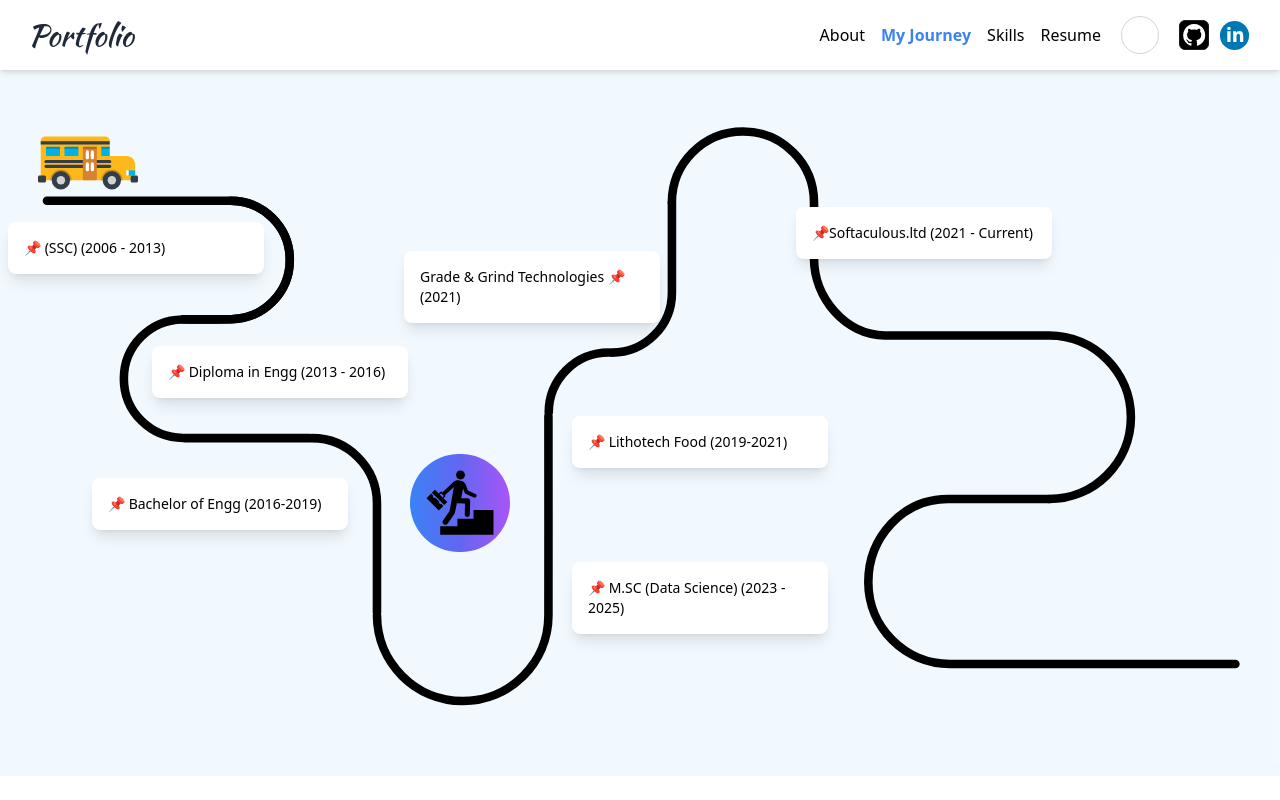
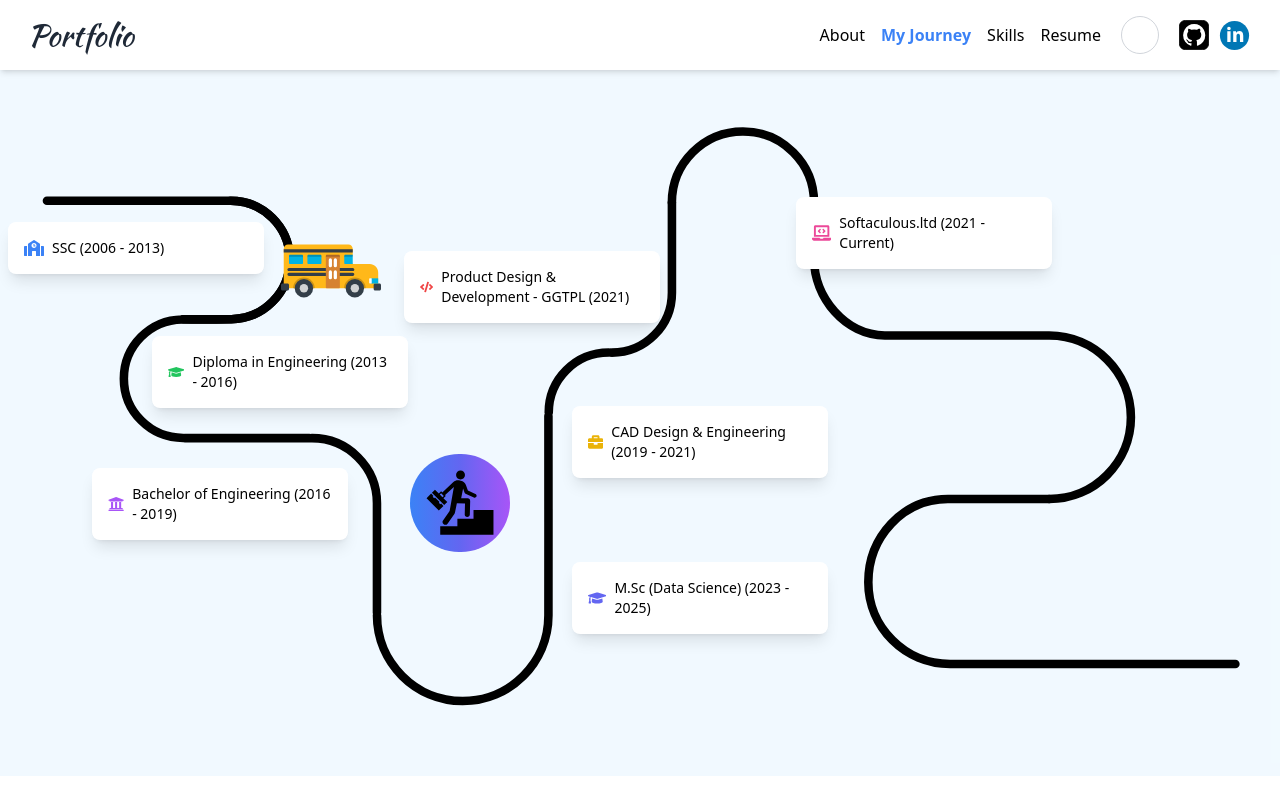
Before and after one commit to dnyaneshwarshekade/dPortfolio, a React (Vite) app: page /journey in a window 1280 px wide. Built offline with nearby package versions, Linux system fonts and the light colour scheme.

Commit message:
enhanced the journey page also added the bus animation

```diff
--- a/package.json
+++ b/package.json
@@ -13,6 +13,7 @@
     "framer-motion": "^12.4.7",
     "react": "^19.0.0",
     "react-dom": "^19.0.0",
+    "react-icons": "^5.5.0",
     "react-router-dom": "^7.2.0",
     "react-simple-typewriter": "^5.0.1"
   },
--- a/src/components/InfoModal.jsx
+++ b/src/components/InfoModal.jsx
@@ -1,41 +1,44 @@
-import React from 'react'
+import React from "react";
 
-function InfoModal({close, title, message}) {
-
-    if(!close) return null;
+function InfoModal({ close, title, message }) {
+    if (!close) return null;
 
     return (
-        <>
-            <div class="relative z-10" aria-labelledby="modal-title" role="dialog" aria-modal="true">
-                <div class="fixed inset-0 bg-gray-500/75 dark:bg-gray-900/75 transition-opacity" aria-hidden="true"></div>
-
-                <div class="fixed inset-0 z-10 w-screen overflow-y-auto">
-                    <div class="flex min-h-full items-center justify-center p-4 text-center sm:p-0">
-                        <div class="relative transform overflow-hidden rounded-lg bg-white dark:bg-gray-800 text-left shadow-xl transition-all sm:my-8 sm:w-full sm:max-w-md">
-                            <div class="bg-white dark:bg-gray-800 px-4 pt-5 pb-4 sm:p-6 sm:pb-4">
-                                <div class="sm:flex sm:items-start">
-                                    <div class="mx-auto flex size-12 shrink-0 items-center justify-center rounded-full bg-blue-100 dark:bg-blue-900 sm:mx-0 sm:size-10">
-                                        <svg class="size-6 text-blue-600 dark:text-blue-400" fill="none" viewBox="0 0 24 24" strokeWidth="1.5" stroke="currentColor" aria-hidden="true">
-                                            <path strokeLinecap="round" strokeLinejoin="round" d="M12 9v3.75m0 3.75h.007v.008H12v-.008ZM12 3a9 9 0 100 18 9 9 0 000-18z" />
-                                        </svg>
-                                    </div>
-                                    <div class="mt-3 text-center sm:mt-0 sm:ml-4 sm:text-left">
-                                        <h3 class="text-lg font-semibold text-gray-900 dark:text-white" id="modal-title">{title}</h3>
-                                        <div class="mt-2">
-                                            <p class="text-sm text-gray-600 dark:text-gray-300">{message}</p>
-                                        </div>
-                                    </div>
-                                </div>
-                            </div>
-                            <div class="bg-gray-50 dark:bg-gray-700 px-4 py-3 sm:flex sm:flex-row-reverse sm:px-6">
-                                <button onClick={close} type="button" class="inline-flex w-full justify-center rounded-md bg-blue-600 px-4 py-2 text-sm font-semibold text-white shadow-xs hover:bg-blue-500 sm:w-auto">OK</button>
-                            </div>
-                        </div>
+        <div className="fixed inset-0 z-50 flex items-center justify-center bg-black/50 backdrop-blur-sm">
+            <div className="bg-white dark:bg-gray-800 rounded-lg shadow-xl w-full max-w-md mx-4 p-6">
+                <div className="flex items-center space-x-4">
+                    <div className="p-3 bg-blue-100 dark:bg-blue-900 rounded-full">
+                        <svg
+                            className="w-6 h-6 text-blue-500 dark:text-blue-400"
+                            fill="none"
+                            stroke="currentColor"
+                            viewBox="0 0 24 24"
+                            xmlns="http://www.w3.org/2000/svg"
+                        >
+                            <path
+                                strokeLinecap="round"
+                                strokeLinejoin="round"
+                                strokeWidth={2}
+                                d="M12 9v3.75m0 3.75h.007v.008H12v-.008ZM12 3a9 9 0 100 18 9 9 0 000-18z"
+                            />
+                        </svg>
                     </div>
+                    <h3 className="text-lg font-semibold text-gray-900 dark:text-white">{title}</h3>
+                </div>
+                <div className="mt-4">
+                    <p className="text-sm text-gray-600 dark:text-gray-300 whitespace-pre-line">{message}</p>
+                </div>
+                <div className="mt-6 flex justify-end">
+                    <button
+                        onClick={close}
+                        className="px-4 py-2 bg-blue-600 text-white rounded-md hover:bg-blue-500 transition-colors"
+                    >
+                        OK
+                    </button>
                 </div>
             </div>
-        </>
-    )
+        </div>
+    );
 }
 
-export default InfoModal
+export default InfoModal;
--- a/src/components/Journey.jsx
+++ b/src/components/Journey.jsx
@@ -1,19 +1,21 @@
-import React, { useState } from "react";
+import React, { useState, useEffect } from "react";
 import SVGComponent from "./SVGComponent";
 import Bus from "./Bus";
 import Career from "./Career";
 import InfoModal from "./InfoModal";
+import JourneyData from "../data/JourneyData.json"; // Import the JSON data
+import { FaGraduationCap, FaBriefcase, FaCode, FaSchool, FaUniversity, FaLaptopCode } from "react-icons/fa"; // React Icons
 
 const Journey = () => {
-
     const [isModalOpen, setIsModalOpen] = useState(false);
     const [journeyTitle, setJourneyTitle] = useState("");
     const [journeyMessage, setJourneyMessage] = useState("");
+    const [busPosition, setBusPosition] = useState({ top: "21%", left: "4%" });
 
     const modalOpen = (title, message) => {
         setIsModalOpen(true);
         setJourneyTitle(title);
-        setJourneyMessage(message);
+        setJourneyMessage(message.join("\n")); // Convert array to string for display
     };
 
     const modalClose = () => {
@@ -22,57 +24,105 @@ const Journey = () => {
         setJourneyMessage("");
     };
 
+    // Bus animation logic
+    useEffect(() => {
+        const interval = setInterval(() => {
+            setBusPosition((prev) => {
+                let newLeft = parseFloat(prev.left) + 1;
+                let newTop = parseFloat(prev.top) + 0.5;
+                if (newLeft > 55) newLeft = 4; // Reset position
+                if (newTop > 77) newTop = 21;
+                return { top: `${newTop}%`, left: `${newLeft}%` };
+            });
+        }, 100);
+        return () => clearInterval(interval);
+    }, []);
+
     return (
         <>
-            <div className="w-screen h-full bg-sky-50/90 px-10 flex justify-between items-center dark:bg-[#060d1e]">
+            <div className="w-screen h-full bg-sky-50/90 px-4 md:px-10 flex justify-between items-center dark:bg-[#060d1e]">
                 <div className="pt-14 w-full relative">
                     {/* Main SVG Path */}
                     <SVGComponent className="relative w-full" />
-                    <div className="absolute top-[21%] left-[4%] w-[100px] h-[100px] transform -translate-x-1/2 -translate-y-1/2">
+                    {/* Animated Bus */}
+                    <div
+                        className="absolute w-[100px] h-[100px] transform -translate-x-1/2 -translate-y-1/2 transition-all duration-1000"
+                        style={{ top: busPosition.top, left: busPosition.left }}
+                    >
                         <Bus />
                     </div>
-                    {/* Journey Cards */}
+                    {/* Education Section */}
                     <div className="absolute top-[32%] left-[8%] text-black dark:text-white transform -translate-x-1/2 -translate-y-1/2">
-                        <div className="journeyCard" onClick={() => modalOpen("SSC", "2006 - 2013")}>
-                            📌 (SSC) (2006 - 2013)
+                        <div
+                            className="journeyCard p-4 bg-white/80 dark:bg-gray-800/80 backdrop-blur-sm rounded-lg shadow-md hover:shadow-lg transition-shadow cursor-pointer flex items-center space-x-2"
+                            onClick={() => modalOpen(JourneyData.education[0].title, JourneyData.education[0].message)}
+                        >
+                            <FaSchool className="text-blue-500 text-xl" />
+                            <span>{JourneyData.education[0].title}</span>
                         </div>
                     </div>
                     <div className="absolute top-[48%] left-[20%] text-black dark:text-white transform -translate-x-1/2 -translate-y-1/2">
-                        <div className="journeyCard" onClick={() => modalOpen("Diploma in Engg", "2013 - 2016")}>
-                            📌 Diploma in Engg (2013 - 2016)
+                        <div
+                            className="journeyCard p-4 bg-white/80 dark:bg-gray-800/80 backdrop-blur-sm rounded-lg shadow-md hover:shadow-lg transition-shadow cursor-pointer flex items-center space-x-2"
+                            onClick={() => modalOpen(JourneyData.education[1].title, JourneyData.education[1].message)}
+                        >
+                            <FaGraduationCap className="text-green-500 text-xl" />
+                            <span>{JourneyData.education[1].title}</span>
                         </div>
                     </div>
                     <div className="absolute top-[65%] left-[15%] text-black dark:text-white transform -translate-x-1/2 -translate-y-1/2">
-                        <div className="journeyCard" onClick={() => modalOpen("Bachelor of Engg", "2016-2019")}>
-                            📌 Bachelor of Engg (2016-2019)
+                        <div
+                            className="journeyCard p-4 bg-white/80 dark:bg-gray-800/80 backdrop-blur-sm rounded-lg shadow-md hover:shadow-lg transition-shadow cursor-pointer flex items-center space-x-2"
+                            onClick={() => modalOpen(JourneyData.education[2].title, JourneyData.education[2].message)}
+                        >
+                            <FaUniversity className="text-purple-500 text-xl" />
+                            <span>{JourneyData.education[2].title}</span>
                         </div>
                     </div>
                     <div className="absolute top-[77%] left-[55%] text-black dark:text-white transform -translate-x-1/2 -translate-y-1/2">
-                        <div className="journeyCard" onClick={() => modalOpen("M.SC (Data Science)", "2023 - 2025")}>
-                            📌 M.SC (Data Science) (2023 - 2025)
+                        <div
+                            className="journeyCard p-4 bg-white/80 dark:bg-gray-800/80 backdrop-blur-sm rounded-lg shadow-md hover:shadow-lg transition-shadow cursor-pointer flex items-center space-x-2"
+                            onClick={() => modalOpen(JourneyData.education[3].title, JourneyData.education[3].message)}
+                        >
+                            <FaGraduationCap className="text-indigo-500 text-xl" />
+                            <span>{JourneyData.education[3].title}</span>
                         </div>
                     </div>
+                    {/* Experience Section */}
+                    <div className="absolute top-[57%] left-[55%] text-black dark:text-white transform -translate-x-1/2 -translate-y-1/2">
+                        <div
+                            className="journeyCard p-4 bg-white/80 dark:bg-gray-800/80 backdrop-blur-sm rounded-lg shadow-md hover:shadow-lg transition-shadow cursor-pointer flex items-center space-x-2"
+                            onClick={() => modalOpen(JourneyData.experience[0].title, JourneyData.experience[0].message)}
+                        >
+                            <FaBriefcase className="text-yellow-500 text-xl" />
+                            <span>{JourneyData.experience[0].title}</span>
+                        </div>
+                    </div>
+                    <div className="absolute top-[37%] left-[41%] text-black dark:text-white transform -translate-x-1/2 -translate-y-1/2">
+                        <div
+                            className="journeyCard p-4 bg-white/80 dark:bg-gray-800/80 backdrop-blur-sm rounded-lg shadow-md hover:shadow-lg transition-shadow cursor-pointer flex items-center space-x-2"
+                            onClick={() => modalOpen(JourneyData.experience[1].title, JourneyData.experience[1].message)}
+                        >
+                            <FaCode className="text-red-500 text-xl" />
+                            <span>{JourneyData.experience[1].title}</span>
+                        </div>
+                    </div>
+                    <div className="absolute top-[30%] right-[5%] text-black dark:text-white transform -translate-x-1/2 -translate-y-1/2">
+                        <div
+                            className="journeyCard p-4 bg-white/80 dark:bg-gray-800/80 backdrop-blur-sm rounded-lg shadow-md hover:shadow-lg transition-shadow cursor-pointer flex items-center space-x-2"
+                            onClick={() => modalOpen(JourneyData.experience[2].title, JourneyData.experience[2].message)}
+                        >
+                            <FaLaptopCode className="text-pink-500 text-xl" />
+                            <span>{JourneyData.experience[2].title}</span>
+                        </div>
+                    </div>
+                    {/* Career Icon */}
                     <div className="absolute top-[65%] left-[35%] w-[100px] h-[100px] transform -translate-x-1/2 -translate-y-1/2">
                         <Career />
                     </div>
-                    <div className="absolute top-[57%] left-[55%] text-black dark:text-white transform -translate-x-1/2 -translate-y-1/2">
-                        <div className="journeyCard" onClick={() => modalOpen("Work Experience", "Lithotech Food (2019-2021)")}>
-                            📌 <a className="hover:text-indigo-400" target="_blank" href="https://www.lithotechfoodspicemachinery.com/">Lithotech Food </a> (2019-2021)
-                        </div>
-                    </div>
-                    <div className="absolute top-[37%] left-[41%] text-black dark:text-white transform -translate-x-1/2 -translate-y-1/2">
-                        <div className="journeyCard" onClick={() => modalOpen("Work Experience", "Grade & Grind Technologies (2021)")}>
-                            <a className="hover:text-indigo-400" target="_blank" href="http://ggtpl.com/">Grade & Grind Technologies 📌</a>(2021)
-                        </div>
-                    </div>
-                    <div className="absolute top-[30%] right-[5%] text-black dark:text-white transform -translate-x-1/2 -translate-y-1/2">
-                        <div className="journeyCard" onClick={() => modalOpen("Work Experience", "Softaculous.ltd (2021 - Current)")}>
-                            📌<a className="hover:text-indigo-400" target="_blank" href="http://softaculous.com/">Softaculous.ltd</a> (2021 - Current)
-                        </div>
-                    </div>
                 </div>
             </div>
-            {/* ✅ Fixed InfoModal */}
+            {/* InfoModal */}
             {isModalOpen && (
                 <InfoModal
                     close={modalClose}
--- a/src/data/JourneyData.json
+++ b/src/data/JourneyData.json
@@ -23,6 +23,14 @@
                 "Developed strong technical and analytical skills.",
                 "Worked on projects focusing on real-world applications."
             ]
+        },
+        {
+            "title": "M.Sc (Data Science) (2023 - 2025)",
+            "message": [
+                "Pursuing Master of Science in Data Science.",
+                "Gaining expertise in machine learning, data analysis, and big data technologies.",
+                "Working on advanced projects involving predictive modeling and data visualization."
+            ]
         }
     ],
     "experience": [
@@ -44,6 +52,15 @@
                 "Efficiently selected materials, calculated technical data, and generated BOMs to meet client requirements.",
                 "Implemented cost-cutting strategies and ensured material suitability and aesthetics in product development."
             ]
+        },
+        {
+            "title": "Softaculous.ltd (2021 - Current)",
+            "message": [
+                "Working as a Software Engineer at Softaculous.",
+                "Developing and maintaining web-based applications and tools.",
+                "Collaborating with cross-functional teams to deliver high-quality software solutions.",
+                "Contributing to the development of automation scripts and backend systems."
+            ]
         }
     ]
 }
```
Also changed, not shown: 1 other file (tests, documents, lock files or other folders).
